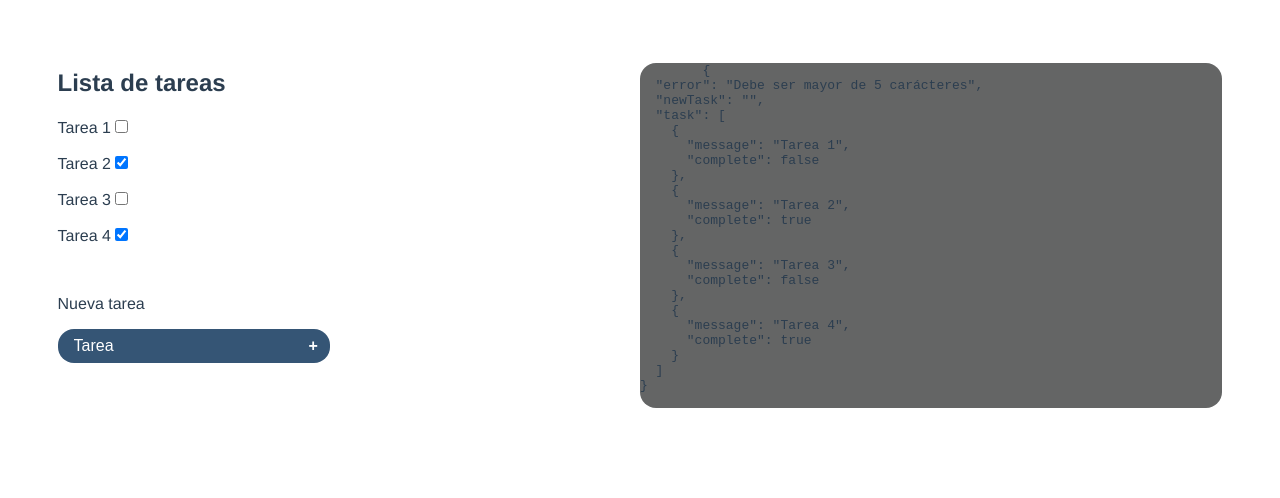
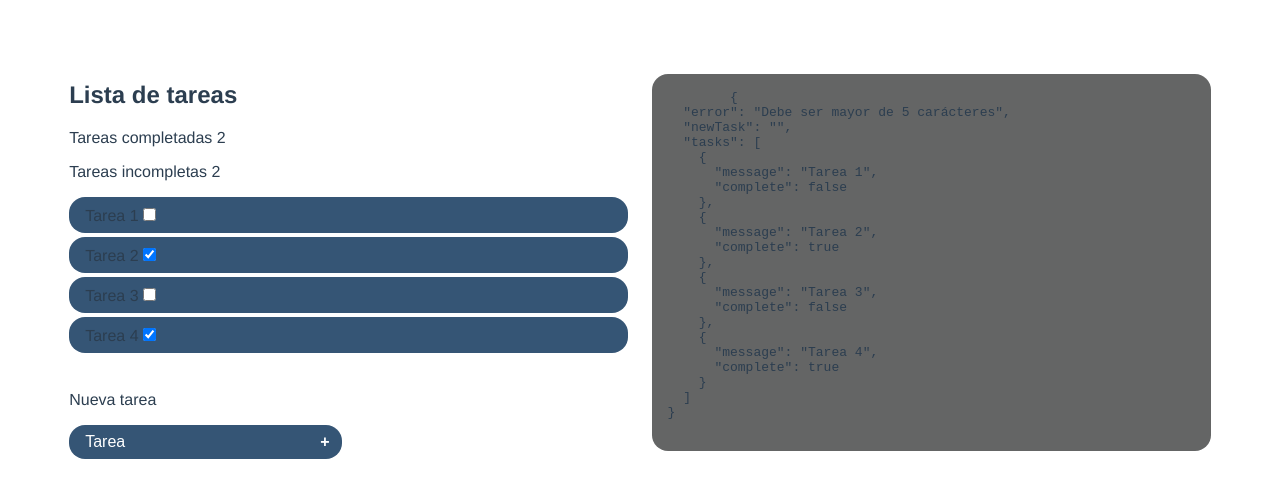
Before and after one commit to alejandraJA/my_first_project, a Vue app: page / in a window 1280 px wide. Shown: the top 498 px of the page. Built offline with nearby package versions, Linux system fonts and the light colour scheme.

Commit message:
Propiedades calculadas

```diff
--- a/package.json
+++ b/package.json
@@ -1,5 +1,5 @@
 {
-  "name": "mi_first_project",
+  "name": "my_first_project",
   "version": "0.1.0",
   "private": true,
   "scripts": {
--- a/src/components/structure/ProjectIntegrate.vue
+++ b/src/components/structure/ProjectIntegrate.vue
@@ -2,7 +2,9 @@
 <div id="app">
     <section>
         <h1>Lista de tareas</h1>
-        <p v-for="(item, index) in task">
+        <p v-if="completeTask" v-text="'Tareas completadas ' + completeTask" />
+        <p v-if="inCompleteTask"v-text="'Tareas incompletas ' + inCompleteTask" />
+        <p class="card" v-for="(item, index) in tasks">
             <span v-text="item.message" />
             <input class="checkbox" @click="item.complete = false" type="checkbox" checked v-if="item.complete" />
             <input class="checkbox" @click="item.complete = true" type="checkbox" v-else />
@@ -25,12 +27,11 @@
 
 <script>
 export default {
-    el: '#app',
     data: function () {
         return {
             error: "Debe ser mayor de 5 carácteres",
             newTask: "",
-            task: [{
+            tasks: [{
                     message: 'Tarea 1',
                     complete: false
                 },
@@ -52,18 +53,29 @@ export default {
     methods: {
         addTask: function () {
             if (this.newTask.length > 5) {
-                this.task.push({
+                this.tasks.push({
                     message: this.newTask,
                     complete: false
                 })
                 this.newTask = ''
             } else {
-                if (!this.newTask) {
-                    this.error = 'El campo esta vacio'
-                } else this.error = 'Debe ser mayor de 5 carácteres'
+                if (!this.newTask) this.error = 'El campo esta vacio'
+                else this.error = 'Debe ser mayor de 5 carácteres'
             }
         }
-    }
+    },
+    computed: {
+        completeTask: function () {
+            return this.tasks.filter(function (task) {
+                return task.complete
+            }).length
+        },
+        inCompleteTask: function () {
+            return this.tasks.filter(function (task) {
+                return !task.complete
+            }).length
+        }
+    },
 }
 </script>
 
@@ -109,9 +121,20 @@ export default {
     cursor: pointer;
 }
 
+.card {
+    background-color: #355575;
+    border-radius: 16px;
+    padding-top: 8px;
+    margin-top: 4px;
+    margin-bottom: 4px;
+    padding-bottom: 8px;
+    padding-left: 16px;
+    padding-right: 16px;
+}
+
 .error {
     margin-top: 4px;
-    color: rgb(197, 24, 24);
+    color: #c51818;
     font-size: 10px;
     align-items: flex-end;
 }
@@ -123,11 +146,16 @@ export default {
 }
 
 #app>section {
-    width: 50%;
+    width: 48%;
+    padding: 1%;
 }
 
 #app>section>pre {
     background-color: #0b0c0ca1;
     border-radius: 16px;
+    padding-top: 16px;
+    padding-left: 16px;
+    padding-bottom: 16px;
+    padding-right: 16px;
 }
 </style>
```
Also changed, not shown: 1 other file (tests, documents, lock files or other folders).
